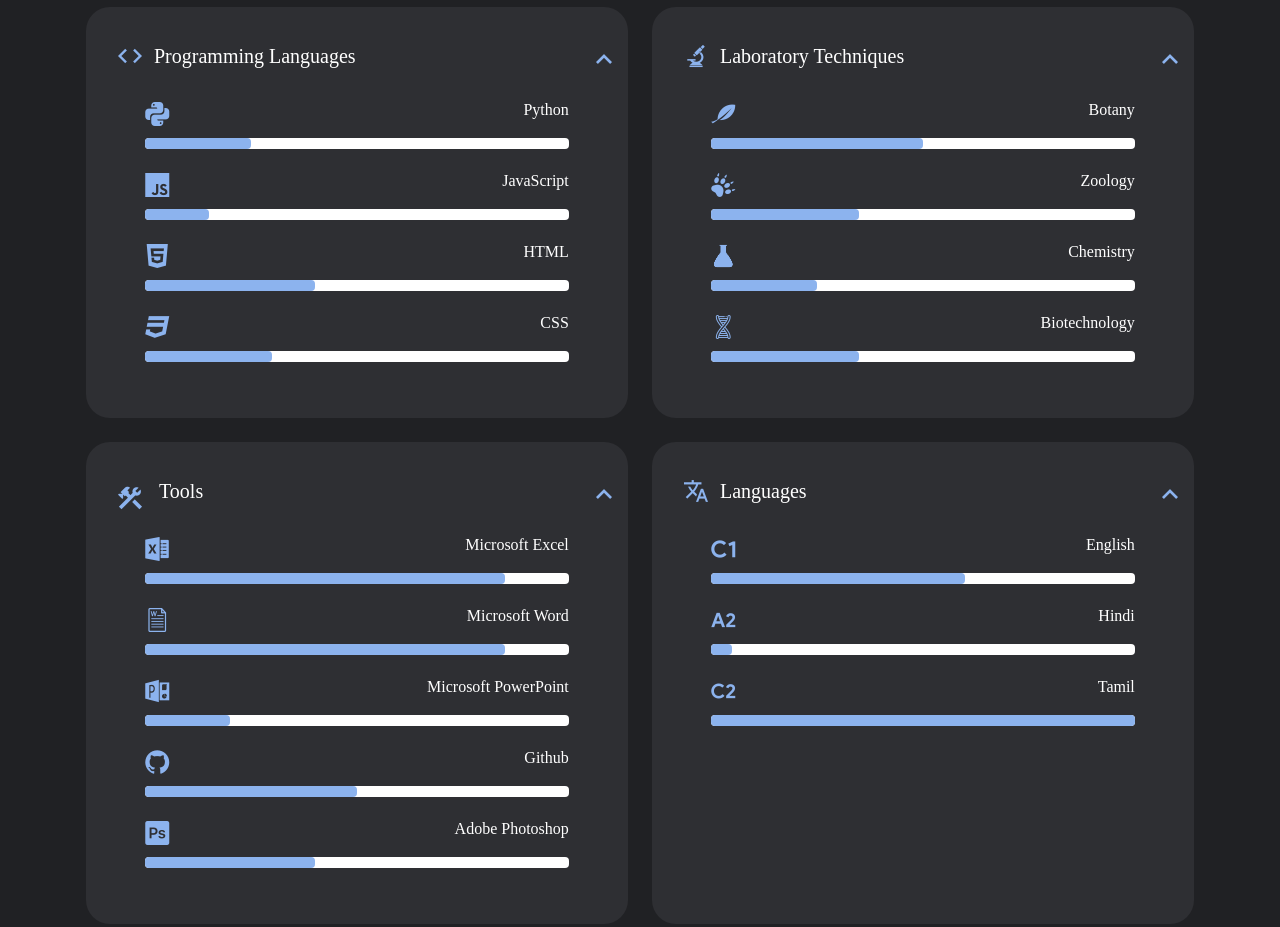
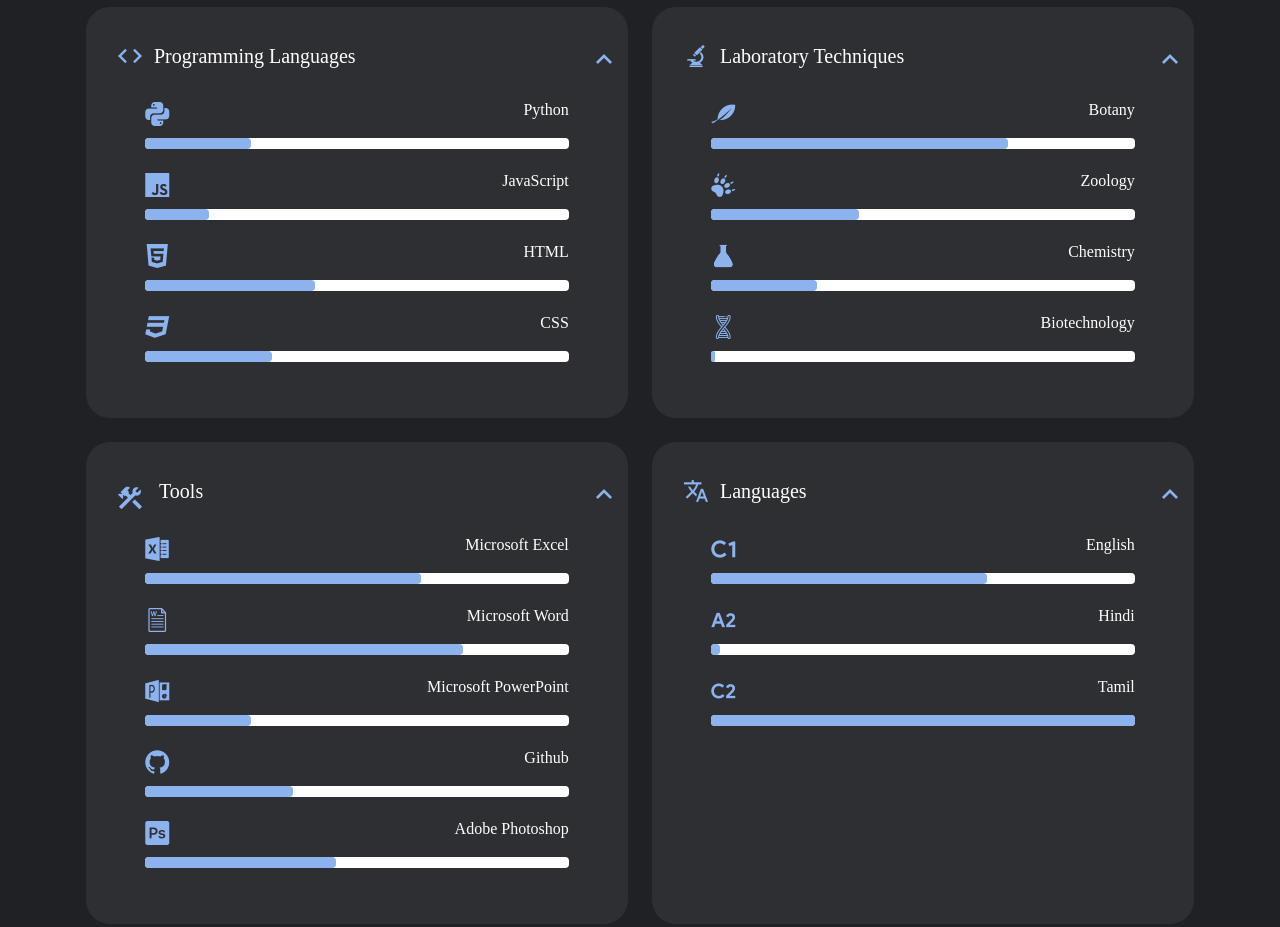
Before and after one commit to Ranjith1912/Ranjith1912.github.io, a plain HTML site: page about.html in a window 1280 px wide. Shown: the part 700-1627 px from the top of the page. Drawn offline with Linux system fonts and the light colour scheme; a web font is replaced by a local one.

Commit message:
Update about.html

```diff
--- a/about.html
+++ b/about.html
@@ -14,7 +14,7 @@
   <meta property="og:title" content="About - Ranjith">
   <meta property="og:description" content="About Ranjith">
   <meta property="og:image" content="assets/banner.png">
-  <meta property="og:url" content="https://ranjith1912.github.io/2003/about.html">
+  <meta property="og:url" content="https://ranjith1912.github.io/about.html">
   <meta name="twitter:card" content="summary_large_image">
   <meta property="og:site_name" content="About - Ranjith">
 
@@ -202,7 +202,7 @@
                   <h3 class="skills_name">Botany</h3>
                 </div>
                 <div class="skills_bar">
-                  <div class="bar" style="width:50%">
+                  <div class="bar" style="width:70%">
                   </div>
                 </div>
               </div>
@@ -240,7 +240,7 @@
                   <h3 class="skills_name">Biotechnology</h3>
                 </div>
                 <div class="skills_bar">
-                  <div class="bar" style="width:35%">
+                  <div class="bar" style="width:0%">
                   </div>
                 </div>
               </div>
@@ -267,7 +267,7 @@
                   <h3 class="skills_name">Microsoft Excel</h3>
                 </div>
                 <div class="skills_bar">
-                  <div class="bar" style="width:85%">
+                  <div class="bar" style="width:65%">
                   </div>
                 </div>
               </div>
@@ -280,7 +280,7 @@
                   <h3 class="skills_name">Microsoft Word</h3>
                 </div>
                 <div class="skills_bar">
-                  <div class="bar" style="width:85%">
+                  <div class="bar" style="width:75%">
                   </div>
                 </div>
               </div>
@@ -293,7 +293,7 @@
                   <h3 class="skills_name">Microsoft PowerPoint</h3>
                 </div>
                 <div class="skills_bar">
-                  <div class="bar" style="width:20%">
+                  <div class="bar" style="width:25%">
                   </div>
                 </div>
               </div>
@@ -305,7 +305,7 @@
                   <h3 class="skills_name">Github</h3>
                 </div>
                 <div class="skills_bar">
-                  <div class="bar" style="width:50%">
+                  <div class="bar" style="width:35%">
                   </div>
                 </div>
               </div>
@@ -317,7 +317,7 @@
                   <h3 class="skills_name">Adobe Photoshop</h3>
                 </div>
                 <div class="skills_bar">
-                  <div class="bar" style="width:40%">
+                  <div class="bar" style="width:45%">
                   </div>
                 </div>
               </div>
@@ -343,7 +343,7 @@
                   <h3 class="skills_name">English</h3>
                 </div>
                 <div class="skills_bar">
-                  <div class="bar" style="width:60%">
+                  <div class="bar" style="width:65%">
                   </div>
                 </div>
               </div>
@@ -356,7 +356,7 @@
                   <h3 class="skills_name">Hindi</h3>
                 </div>
                 <div class="skills_bar">
-                  <div class="bar" style="width:5%">
+                  <div class="bar" style="width:2%">
                   </div>
                 </div>
               </div>
@@ -391,7 +391,7 @@
               <span class="experience_line"></span>
             </div>
             <div>
-              <h3 class="experience_org">BSc-Botany (70 %)</h3>
+              <h3 class="experience_org">BSc-Botany (70%)</h3>
               <span class="experience_position">Periyar Arts & Science College</span>
             </div>
           </div>
@@ -405,7 +405,7 @@
               <span class="experience_line"></span>
             </div>
             <div>
-              <h3 class="experience_org">HSC (76 %)</h3>
+              <h3 class="experience_org">HSC (76%)</h3>
               <span class="experience_position">St.Joseph Hr Sec School</span>
             </div>
           </div>
@@ -419,8 +419,8 @@
               <span class="experience_line"></span>
             </div>
             <div>
-              <h3 class="experience_org">SSLC (71 %)</h3>
-              <span class="experience_position">St.David Hr Sec School</span>
+              <h3 class="experience_org">SSLC (71%)</h3>
+              <span class="experience_position">St.David Matric School</span>
             </div>
           </div>
         </div>
```
